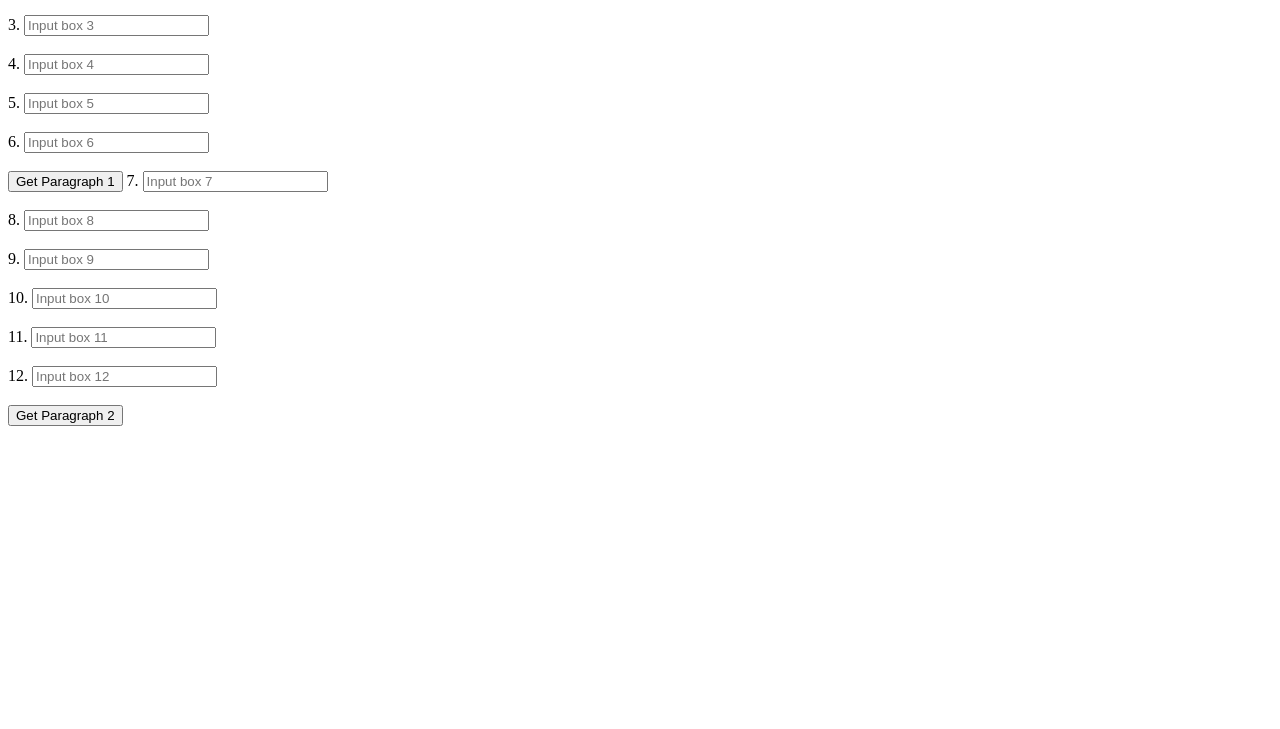
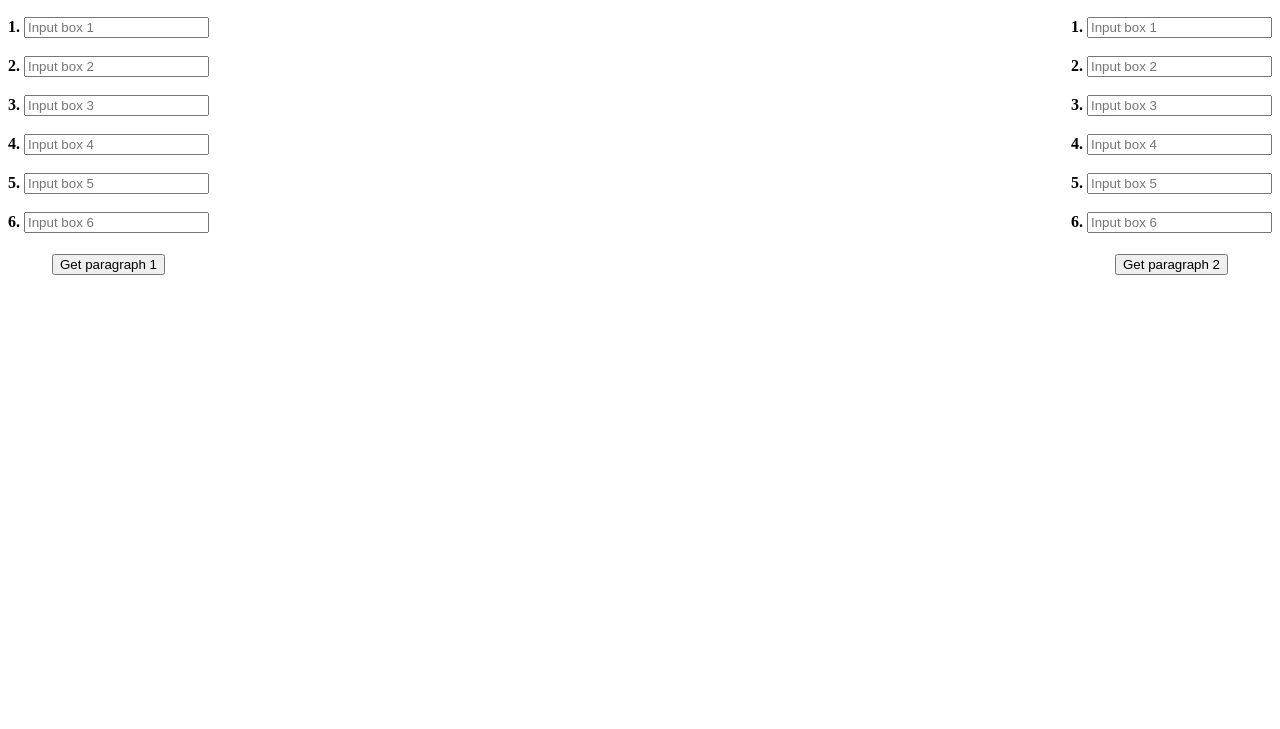
Before and after one commit to saisarvesh/paragraph, a plain HTML site: page index.html in a window 1280 px wide. Shown: the part 71-800 px from the top of the page. Drawn offline with Linux system fonts and the light colour scheme.

Commit message:
Add files via upload

```diff
--- a/index.html
+++ b/index.html
@@ -1,67 +1,60 @@
-,<html>
-    <head>
-        <title>
-            Paragraph Joining
-        </title>
-    </head>
-    <body>
+<html>
+<head>
+	<title>Project C80</title>
+</head>
+<body>
+	<center>
+		<h1>Make paragraphs from input boxes using join function</h1>
+		<div style="float: left;">
+		<h4>
+			<span>1. </span>
+			<input type="text" id="div1_input_box_1" placeholder="Input box 1">
+			<br><br>
+			<span>2. </span>
+			<input type="text" id="div1_input_box_2" placeholder="Input box 2">
+			<br><br>
+			<span>3. </span>
+			<input type="text" id="div1_input_box_3" placeholder="Input box 3">
+			<br><br>
+			<span>4. </span>
+			<input type="text" id="div1_input_box_4" placeholder="Input box 4">
+			<br><br>
+			<span>5. </span>
+			<input type="text" id="div1_input_box_5" placeholder="Input box 5">
+			<br><br>
+			<span>6. </span>
+			<input type="text" id="div1_input_box_6" placeholder="Input box 6">
+		</h4>
+		<button onclick="getParagraph1()">Get paragraph 1</button>
+		</div>
 
-        <span>1.</span>
-        <input type="text" id="para1_input_box_1" placeholder="Input box 1">
-        <br> <br>
+		<div style="float: right;">
+		<h4>
+			<span>1. </span>
+			<input type="text" id="div2_input_box_1" placeholder="Input box 1">
+			<br><br>
+			<span>2. </span>
+			<input type="text" id="div2_input_box_2" placeholder="Input box 2">
+			<br><br>
+			<span>3. </span>
+			<input type="text" id="div2_input_box_3" placeholder="Input box 3">
+			<br><br>
+			<span>4. </span>
+			<input type="text" id="div2_input_box_4" placeholder="Input box 4">
+			<br><br>
+			<span>5. </span>
+			<input type="text" id="div2_input_box_5" placeholder="Input box 5">
+			<br><br>
+			<span>6. </span>
+			<input type="text" id="div2_input_box_6" placeholder="Input box 6">
+		</h4>
+		<button onclick="getParagraph2()">Get paragraph 2</button>
+		</div>
 
-        <span>2.</span>
-        <input type="text" id="para2_input_box_2" placeholder="Input box 2">
-        <br> <br>
+	</center>
+<br>
+		<h1 id="showParagraph1"></h1>
+		<h1 id="showParagraph2"></h1>
 
-        <span>3.</span>
-        <input type="text" id="para3_input_box_3" placeholder="Input box 3">
-        <br> <br>
-
-        <span>4.</span>
-        <input type="text" id="para4_input_box_4" placeholder="Input box 4">
-        <br> <br>
-
-        <span>5.</span>
-        <input type="text" id="para5_input_box_5" placeholder="Input box 5">
-        <br> <br>
-
-        <span>6.</span>
-        <input type="text" id="para1_input_box_6" placeholder="Input box 6">
-        <br> <br>
-
-        <div id="showParagraaph1" >
-
-        </div>
-            <button onclick="getParagraph1">Get Paragraph 1</button>
-            <span>7.</span>
-            <input type="text" id="para7_input_box_7" placeholder="Input box 7">
-            <br> <br>
-
-            <span>8.</span>
-            <input type="text" id="para8_input_box_8" placeholder="Input box 8">
-            <br> <br>
-
-            <span>9.</span>
-            <input type="text" id="para9_input_box_9" placeholder="Input box 9">
-            <br> <br>
-
-            <span>10.</span>
-            <input type="text" id="para10_input_box_10" placeholder="Input box 10">
-            <br> <br>
-
-            <span>11.</span>
-            <input type="text" id="para11_input_box_11" placeholder="Input box 11">
-            <br> <br>
-
-            <span>12.</span>
-            <input type="text" id="para1_input_box_12" placeholder="Input box 12">
-            <br> <br>
-
-            <div id="showParagraaph1" >
-
-            </div>
-                <button onclick="getParagraph1()">Get Paragraph 2</button>
-
-    </body>
+</body>
 </html>
--- /dev/null
+++ b/style.css
@@ -0,0 +1,10 @@
+div
+{
+    margin: 10px;
+    width: 48%;
+}
+#showParagraph1 , #showParagraph2
+{
+    width: 100%;
+    margin: 10px;
+}
```
Also changed, not shown: main.js (+14 -4 lines).
